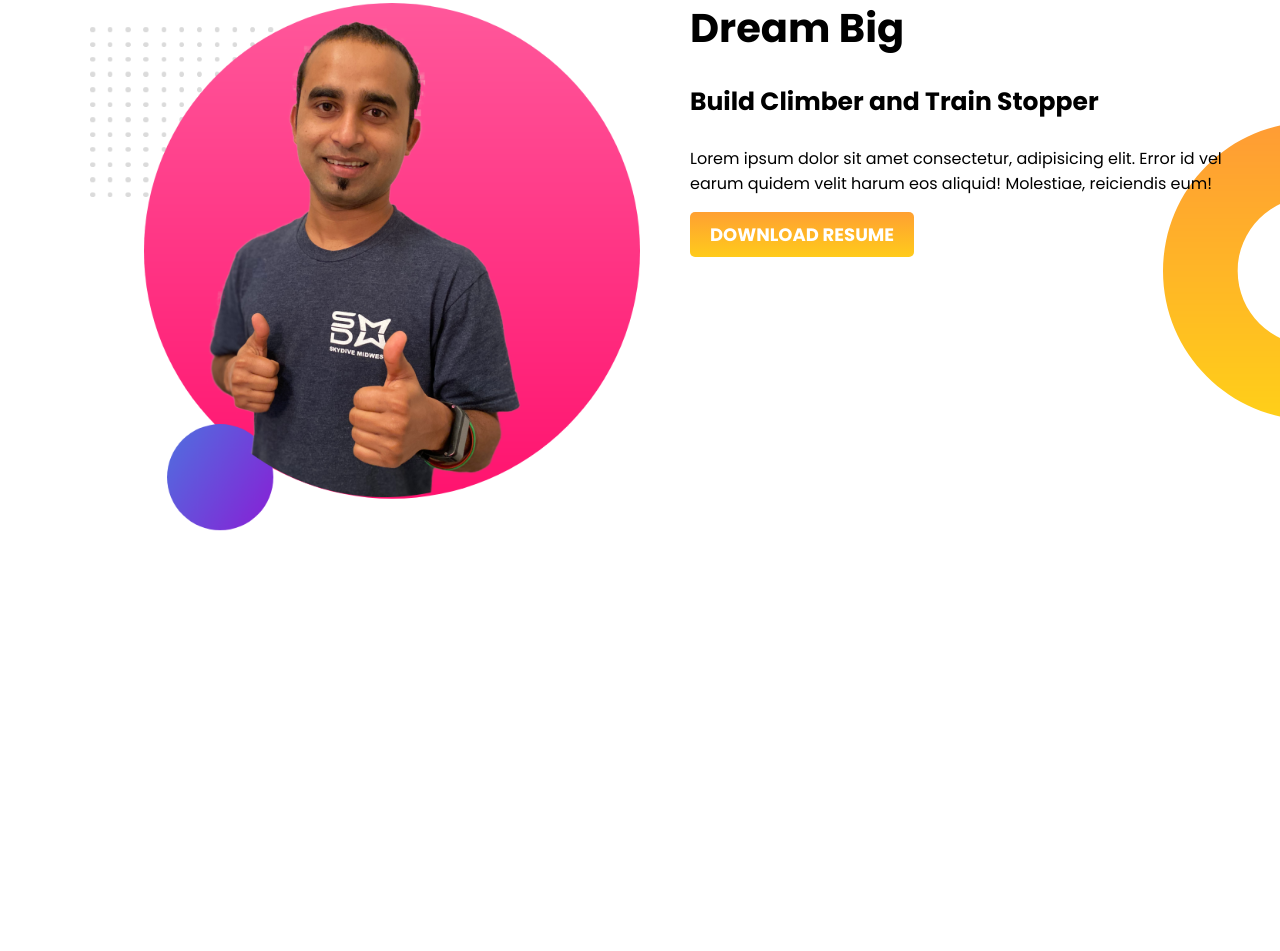
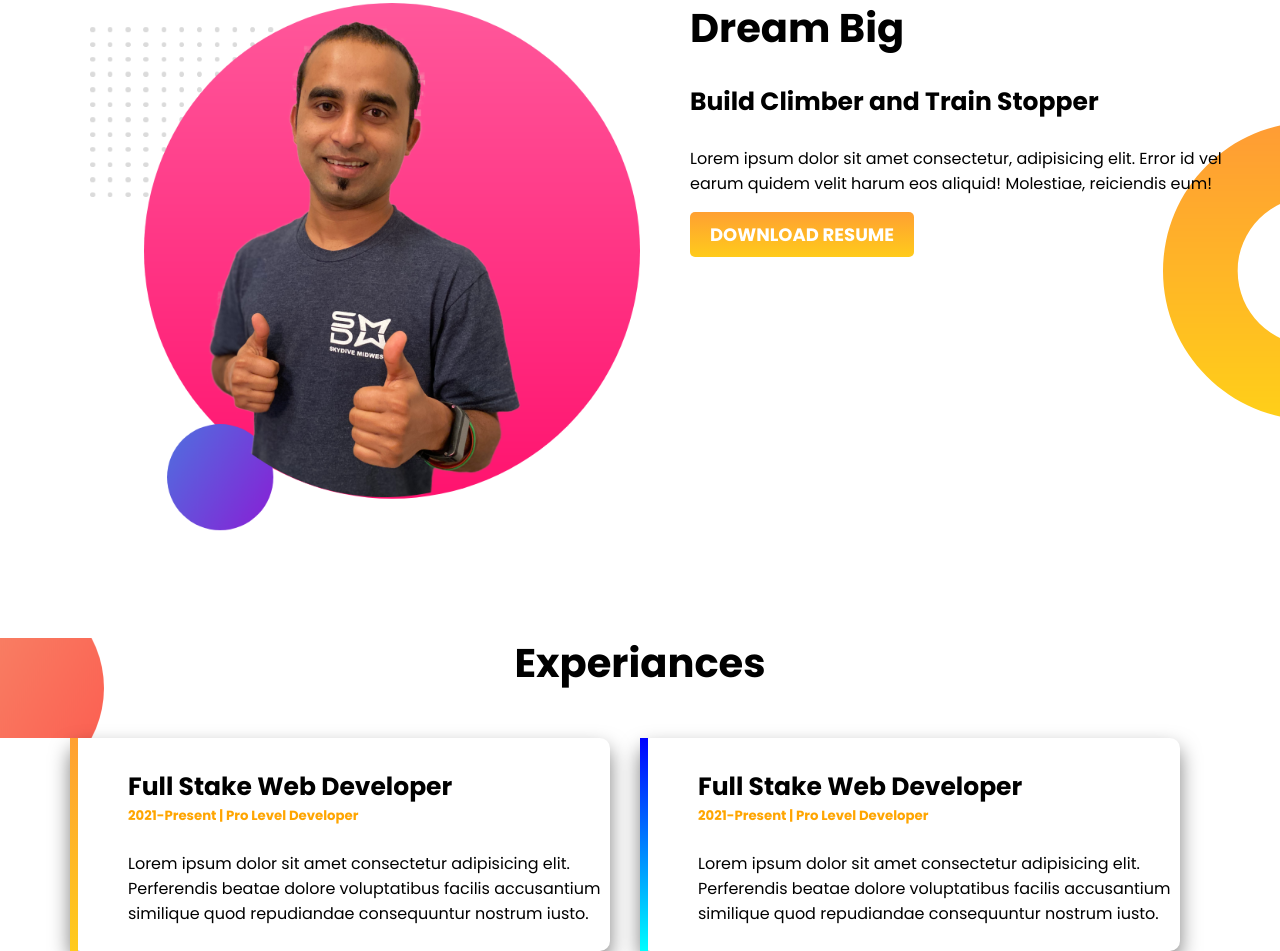
Before and after one commit to scalerart/html, a plain HTML site: page project_1/project_1.html in a window 1280 px wide. Shown: the part 650-1601 px from the top of the page. Before the commit the page ends 1288 px from the top, so only its background shows below. Drawn offline with Linux system fonts and the light colour scheme.

Commit message:
are parina

```diff
--- a/project_1/css/style.css
+++ b/project_1/css/style.css
@@ -28,8 +28,7 @@ h1 {
     line-height: 50px;
 }
 
-.name-highlight {
-    color: orange;
+.orange-highlight {color: orange;
 }
 
 .half-width {
@@ -58,7 +57,7 @@ h1 {
     font-size: 18px;
     color: white;
     padding: 10px 20px;
-    background-image: linear-gradient(#FFA032, #FFCB1B );
+    background-image: linear-gradient(#FFA032, #FFCB1B);
     border: none;
     border-radius: 5px;
     -webkit-border-radius: 5px;
@@ -73,3 +72,39 @@ h1 {
     background-repeat: no-repeat;
     background-position: right;
 }
+
+/* part three */
+.experiance {
+    background-image: url("../images/exp-bg.png");
+    background-repeat: no-repeat;
+    background-position: left;
+    z-index: 999;
+}
+
+.experiance .container h1 {
+    text-align: center;
+    padding-bottom: 50px;
+
+}
+.experiance-area {
+    width: 45%;
+    height: 40%;
+    margin-left: 30px;
+    box-shadow: 0px 10px 20px 0 rgba(0, 0, 0, 0.5);
+    border-radius: 10px;
+    -webkit-border-radius: 10px;
+    -moz-border-radius: 10px;
+    -ms-border-radius: 10px;
+    -o-border-radius: 10px;
+}
+#full-stake {
+    border-left: 8px solid;
+    border-image: linear-gradient(#FFA032, #FFCB1B);
+    border-image-slice: 1;
+}
+
+#devloper {
+    border-left: 8px solid;
+    border-image: linear-gradient(blue, cyan);
+    border-image-slice: 1;
+}
--- a/project_1/project_1.html
+++ b/project_1/project_1.html
@@ -16,7 +16,7 @@
         <div class="top-banner">
             <div class="container">
                 <div class="half-width">
-                    <h1>Welcome to <br><span class="name-highlight">Peter Parker</span> World</h1>
+                    <h1>Welcome to <br><span class="orange-highlight">Peter Parker</span> World</h1>
                     <h2>Build Climber and Train Stopper</h2>
                     <p>Lorem ipsum dolor sit amet consectetur adipisicing elit. Corrupti, nemo laudantium dolores dicta doloremque rerum unde, voluptates fuga suscipit, excepturi exercitationem numquam eius similique rem voluptas hic repellat. Quo necessitatibus velit sed id corrupti dolorum repudiandae incidunt magnam, excepturi veniam consequuntur ratione enim sit soluta est facilis porro voluptates sapiente.</p>
                     <a class="link-btn" target="_blank" href="https://github.com/scalerart/html">Hire Me</a>
@@ -30,7 +30,7 @@
     </section>
 
     <!-- part two -->
-         <section>
+    <section>
         <div class="dream">
             <div class="container">
                 <div class="half-width">
@@ -46,5 +46,24 @@
             </div>
         </div>
     </section>
+
+    <!-- part three-->
+     <section>
+        <div class="experiance">
+            <div class="container">
+                <h1>Experiances</h1>
+                <div id="full-stake" class="half-width experiance-area">
+                    <h2>Full Stake Web Developer</h2>
+                    <h5 class="orange-highlight">2021-Present | Pro Level Developer</h5>
+                    <p>Lorem ipsum dolor sit amet consectetur adipisicing elit. Perferendis beatae dolore voluptatibus facilis accusantium similique quod repudiandae consequuntur nostrum iusto.</p>
+                </div>
+                <div id="devloper" class="half-width experiance-area">
+                    <h2>Full Stake Web Developer</h2>
+                    <h5 class="orange-highlight">2021-Present | Pro Level Developer</h5>
+                    <p>Lorem ipsum dolor sit amet consectetur adipisicing elit. Perferendis beatae dolore voluptatibus facilis accusantium similique quod repudiandae consequuntur nostrum iusto.</p>
+                </div>
+            </div>
+        </div>
+     </section>
 </body>
 </html>
```
